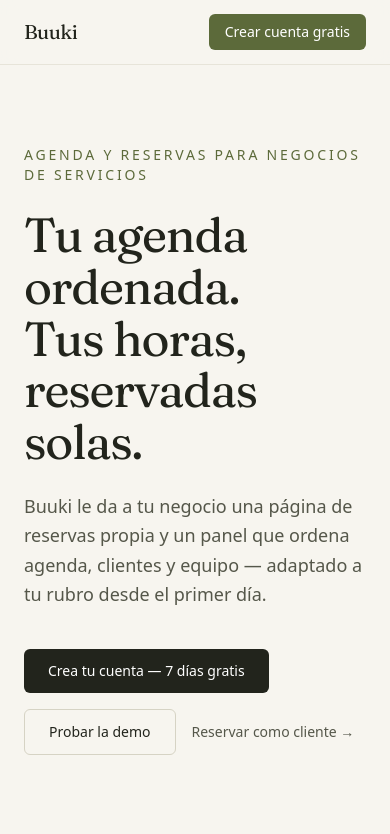
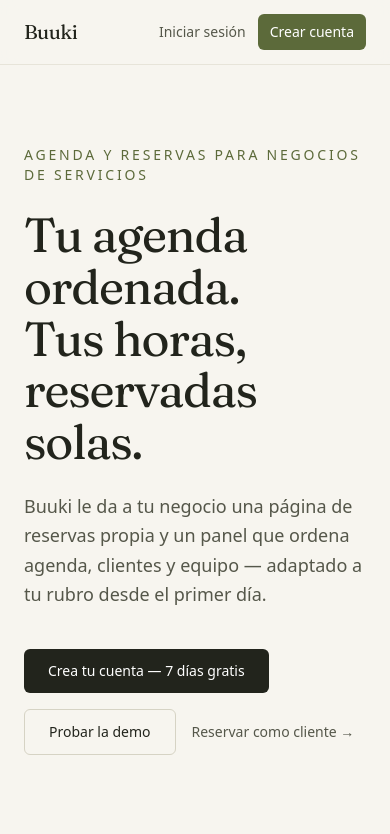
Before and after one commit to DiegoJoaquin/azenda, a Next.js app: page / in a window 390 px wide. Shown: the top 834 px of the page. Built offline with nearby package versions, Linux system fonts and the light colour scheme.

Commit message:
Mostrar boton Iniciar sesion en el header en movil (estaba oculto); acortar CTA a Crear cuenta en pantallas chicas

```diff
--- a/src/app/page.tsx
+++ b/src/app/page.tsx
@@ -101,18 +101,19 @@ export default function Home() {
             <a href="#rubros" className="hover:text-ink">Rubros</a>
             <a href="#precios" className="hover:text-ink">Precios</a>
           </nav>
-          <div className="flex items-center gap-4">
+          <div className="flex items-center gap-3 sm:gap-4">
             <Link
               href="/login"
-              className="hidden text-sm text-ink-soft hover:text-ink sm:block"
+              className="whitespace-nowrap text-sm text-ink-soft hover:text-ink"
             >
               Iniciar sesión
             </Link>
             <Link
               href="/registro"
-              className="rounded-md bg-sage px-4 py-2 text-sm text-white transition-colors hover:bg-sage-deep"
+              className="whitespace-nowrap rounded-md bg-sage px-3 py-2 text-sm text-white transition-colors hover:bg-sage-deep sm:px-4"
             >
-              Crear cuenta gratis
+              <span className="sm:hidden">Crear cuenta</span>
+              <span className="hidden sm:inline">Crear cuenta gratis</span>
             </Link>
           </div>
         </div>
```
